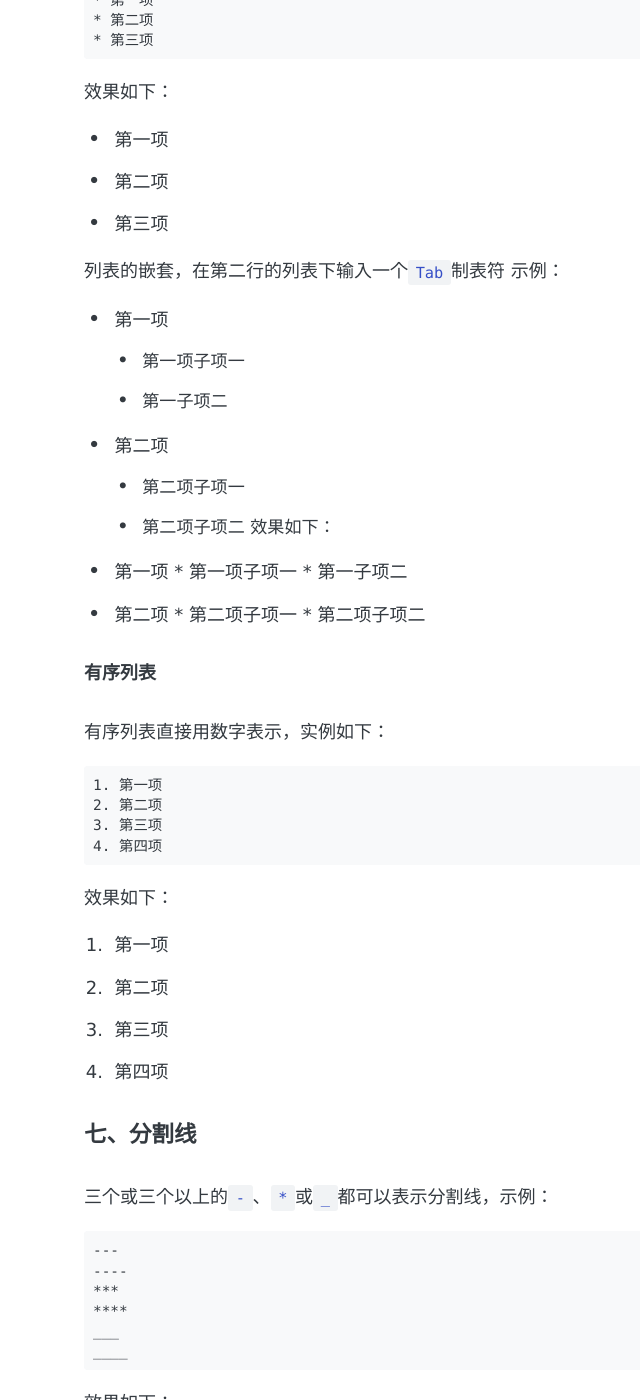
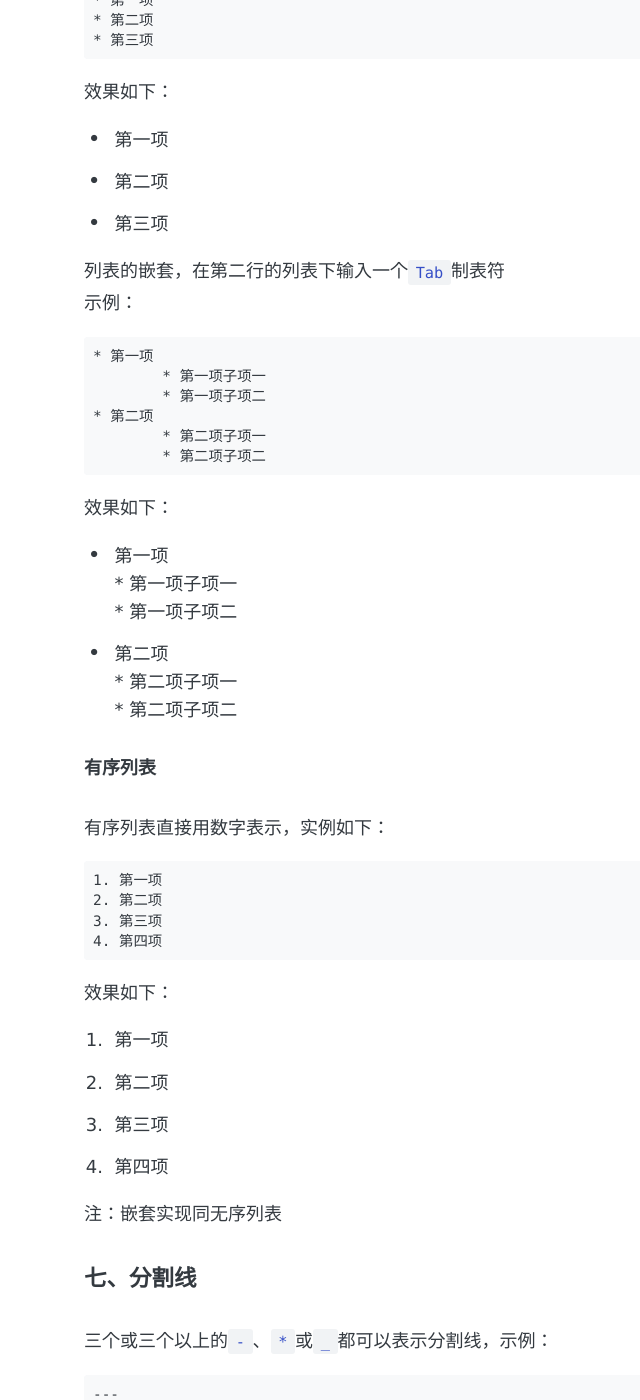
Before and after one commit to perfiffer/perfiffer.github.io, a Jekyll site: the page built from _posts/2019-04-16-markdown语法.md, in a window 1280 px wide and 1400 px high, scrolled down 5384 px. Shown: the whole window, without its empty margins (142-782 px from the left). Built offline with Jekyll 4.4.1, drawn with Linux system fonts in a browser that asks for light colours; some web fonts are replaced; comment, search, counter and statistics services are not loaded.

Commit message:
update blog

````diff
--- a/_posts/2019-04-16-markdown语法.md
+++ b/_posts/2019-04-16-markdown语法.md
@@ -185,16 +185,18 @@ function exec() {
 
 列表的嵌套，在第二行的列表下输入一个`Tab`制表符
 示例：
+```
 * 第一项
 	* 第一项子项一
-	* 第一子项二
+	* 第一项子项二
 * 第二项
 	* 第二项子项一
 	* 第二项子项二
+```
 效果如下：
 * 第一项
         * 第一项子项一
-        * 第一子项二
+        * 第一项子项二
 * 第二项
         * 第二项子项一
         * 第二项子项二
@@ -212,6 +214,8 @@ function exec() {
 2. 第二项
 3. 第三项
 4. 第四项
+
+注：嵌套实现同无序列表
 
 #### 七、分割线
 三个或三个以上的`-`、`*`或`_`都可以表示分割线，示例：
@@ -381,7 +385,7 @@ title是图片的标题，当鼠标放上去时显示，可选
 &nbsp;
 &amp;
 &quot;
-&aqos;
+&apos;
 &lt;
 &gt;
 &ne;
````
